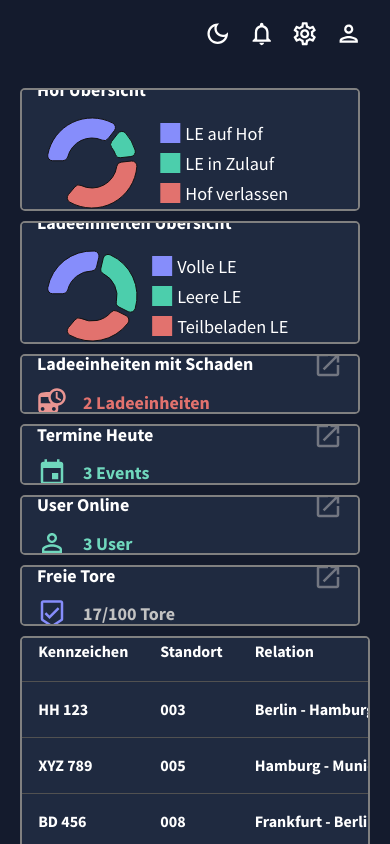
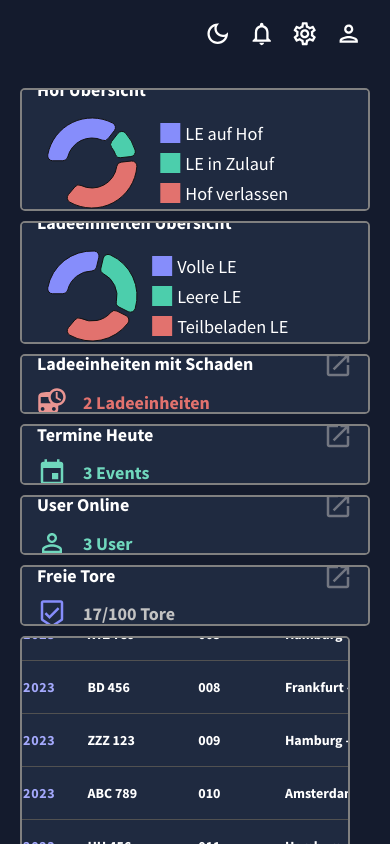
Before and after one commit to crowtek/Data-Visualization-Tool, a React (Create React App) app: page / in a window 390 px wide. Built offline with nearby package versions, Linux system fonts and the light colour scheme.

Commit message:
updated Dashboard responsiveness

```diff
--- a/src/scenes/Dashboard/components/Liste.jsx
+++ b/src/scenes/Dashboard/components/Liste.jsx
@@ -6,19 +6,22 @@ const LatestIncomingCarsList = ({ vehicleData }) => {
   const theme = useTheme();
   const colors = tokens(theme.palette.mode);
   const tabletSize = useMediaQuery(theme.breakpoints.down("lg"));
+  const smallTabletSize = useMediaQuery(theme.breakpoints.down("md"));
+  const mobileSize = useMediaQuery(theme.breakpoints.down("sm"));
+  const gridColumnValue = mobileSize ? "span 1" : smallTabletSize ? "span 12" : tabletSize ? "span 6" : "span 5";
 
-  let numberOfListElements = tabletSize ? 3 : 8;
+  let numberOfListElements = tabletSize ? 8 : 8;
 
   const sortedData = vehicleData.slice().sort((a, b) => {
     return new Date(b.incomingTime) - new Date(a.incomingTime);
   });
 
   return (
-    <Box gridColumn="span 4" gridRow="span 4" sx={boxStyle(colors)}>
+    <Box gridColumn={gridColumnValue} gridRow="span 4" sx={boxStyle(colors)}>
       <Table sx={List(colors)}>
         <TableHead>
           <TableRow >
-            <TableCell>{tabletSize ? "" : "Eingang"}</TableCell>
+            <TableCell>Eingang</TableCell>
             <TableCell>Kennzeichen</TableCell>
             <TableCell>Standort</TableCell>
             <TableCell>Relation</TableCell>
@@ -29,7 +32,7 @@ const LatestIncomingCarsList = ({ vehicleData }) => {
           if(i <= numberOfListElements){
             return(
               <TableRow key={i}>
-                <TableCell className="incomingTimeCell">{tabletSize ? "" : car.incomingTime}</TableCell>
+                <TableCell className="incomingTimeCell">{car.incomingTime}</TableCell>
                 <TableCell >{car.vehicle}</TableCell>
                 <TableCell>{car.parkPlace}</TableCell>
                 <TableCell>{car.relation}</TableCell>
--- a/src/scenes/Dashboard/components/WeeklyOverview.jsx
+++ b/src/scenes/Dashboard/components/WeeklyOverview.jsx
@@ -55,14 +55,11 @@ const SalesQuantity = () => {
   const theme = useTheme();
   const colors = tokens(theme.palette.mode);
   const tabletSize = useMediaQuery(theme.breakpoints.down("lg"));
+  const mobileSize = useMediaQuery(theme.breakpoints.down("md"));
 
   const chartSetting = {
-    yAxis: [
-      {
-        label: 'Anzahl der Ladeeinheiten',
-      },
-    ],
-    width: tabletSize ? 600 : 1000,
+    yAxis: [{label: 'Anzahl der Ladeeinheiten',},],
+    width: tabletSize ? 600 : 900,
     height: tabletSize ? 330 : 500,
     sx: {
       [`.${axisClasses.left} .${axisClasses.label}`]: {
@@ -72,7 +69,7 @@ const SalesQuantity = () => {
   };
 
   return (
-    <Box gridColumn="span 8" gridRow="span 4" sx={tabletSize ? {display:"none"} : boxStyle(colors)} >
+    <Box gridColumn={tabletSize ? "span 6" : "span 7"} gridRow="span 4" sx={mobileSize ? {display:"none"} : boxStyle(colors)} >
       <Box display={"flex"} justifyContent={"center"}>
         <BarChart
           dataset={dataset}
--- a/src/styles/Dashboard.js
+++ b/src/styles/Dashboard.js
@@ -15,6 +15,9 @@ export const List = (colors) => ({
         fontSize: 16,
         fontWeight: "bold",
         whiteSpace: "nowrap",
+        "@media (max-width: 1650px)" : {
+            fontSize: 14
+        }
     },
     "& .incomingTimeCell": {
         color:`${colors.blueAccent[300]}`,
--- a/src/theme.js
+++ b/src/theme.js
@@ -194,8 +194,8 @@ export const themeSettings = (mode) => {
     breakpoints: {
       values: {
         xs: 0, // Extra small screens (phones)
-        sm: 600, // Small screens (tablets)
-        md: 960, // Medium screens (small laptops)
+        sm: 900, // Small screens (tablets)
+        md: 1400, // Medium screens (small laptops)
         lg: 1680, // Large screens (desktops)
         xl: 1920, // Extra large screens (large desktops)
       },
```
